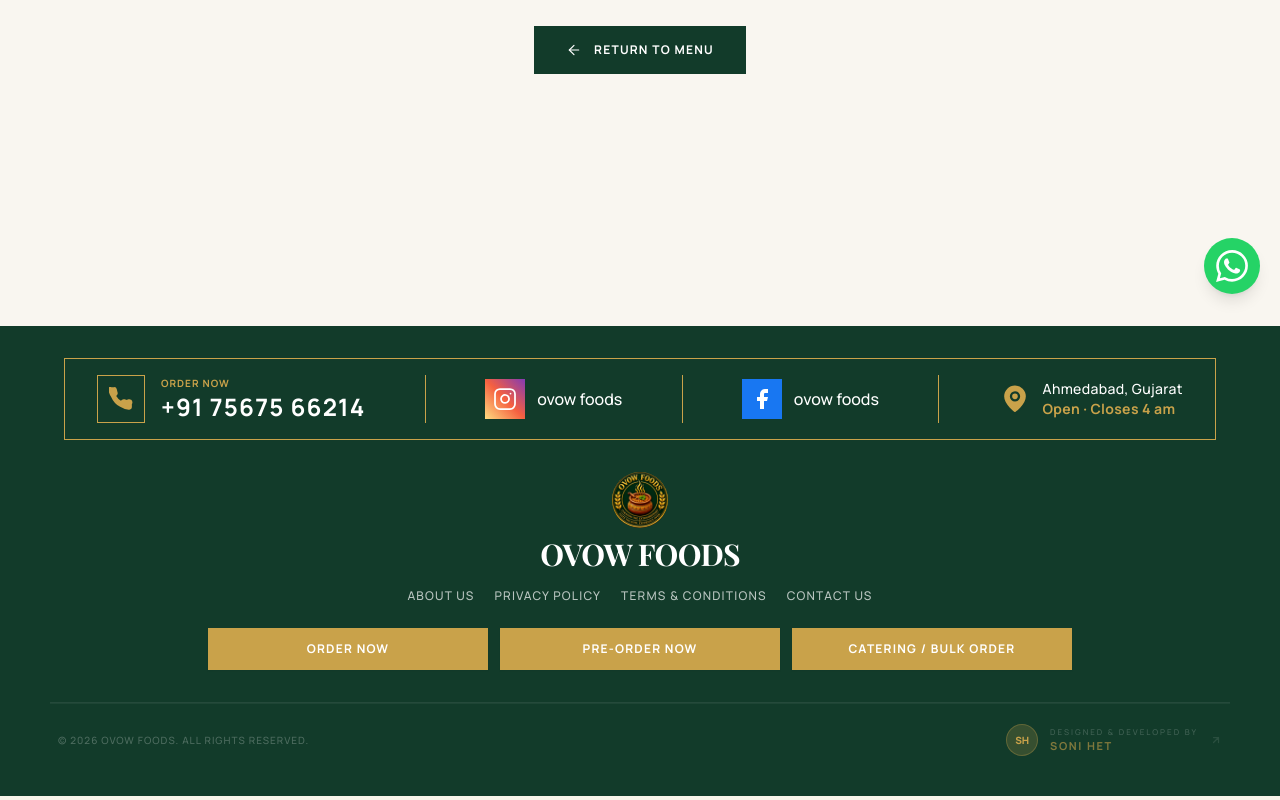
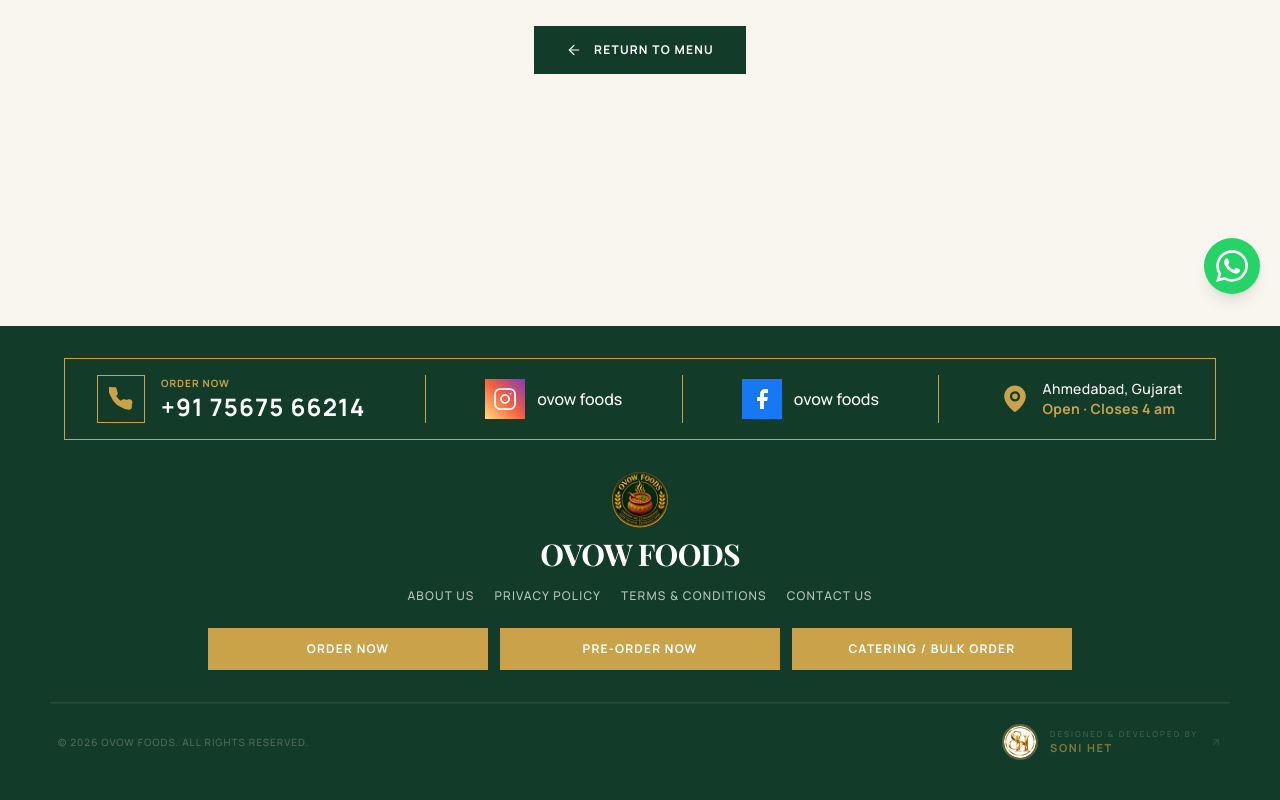
Before and after one commit to Hetsoni28/OVOW_FOODS, a Next.js app: page /checkout in a window 1280 px wide. Shown: the part 474-1274 px from the top of the page. Built offline with nearby package versions, Linux system fonts and the light colour scheme; no server answers; a web font is replaced by a local one.

Commit message:
feat: replace SH text avatar with real logo image in footer — round shape with gold border

```diff
--- a/components/organisms/Footer.tsx
+++ b/components/organisms/Footer.tsx
@@ -108,9 +108,14 @@ export function Footer() {
               rel="noopener noreferrer"
               className="group flex items-center gap-3 order-1 sm:order-2"
             >
-              {/* Avatar */}
-              <div className="w-8 h-8 rounded-full bg-[#C9A24A]/20 border border-[#C9A24A]/30 flex items-center justify-center group-hover:bg-[#C9A24A]/30 group-hover:border-[#C9A24A]/60 transition-all duration-300">
-                <span className="text-[#C9A24A] text-[10px] font-black tracking-tight">SH</span>
+              {/* Avatar — SH Logo */}
+              <div className="w-9 h-9 rounded-full overflow-hidden border-2 border-[#C9A24A]/40 group-hover:border-[#C9A24A]/80 transition-all duration-300 shrink-0 group-hover:scale-110">
+                {/* eslint-disable-next-line @next/next/no-img-element */}
+                <img
+                  src="/sh-logo.jpg"
+                  alt="SH"
+                  className="w-full h-full object-cover rounded-full"
+                />
               </div>
 
               {/* Text */}
```
Also changed, not shown: public/sh-logo.jpg (added).
